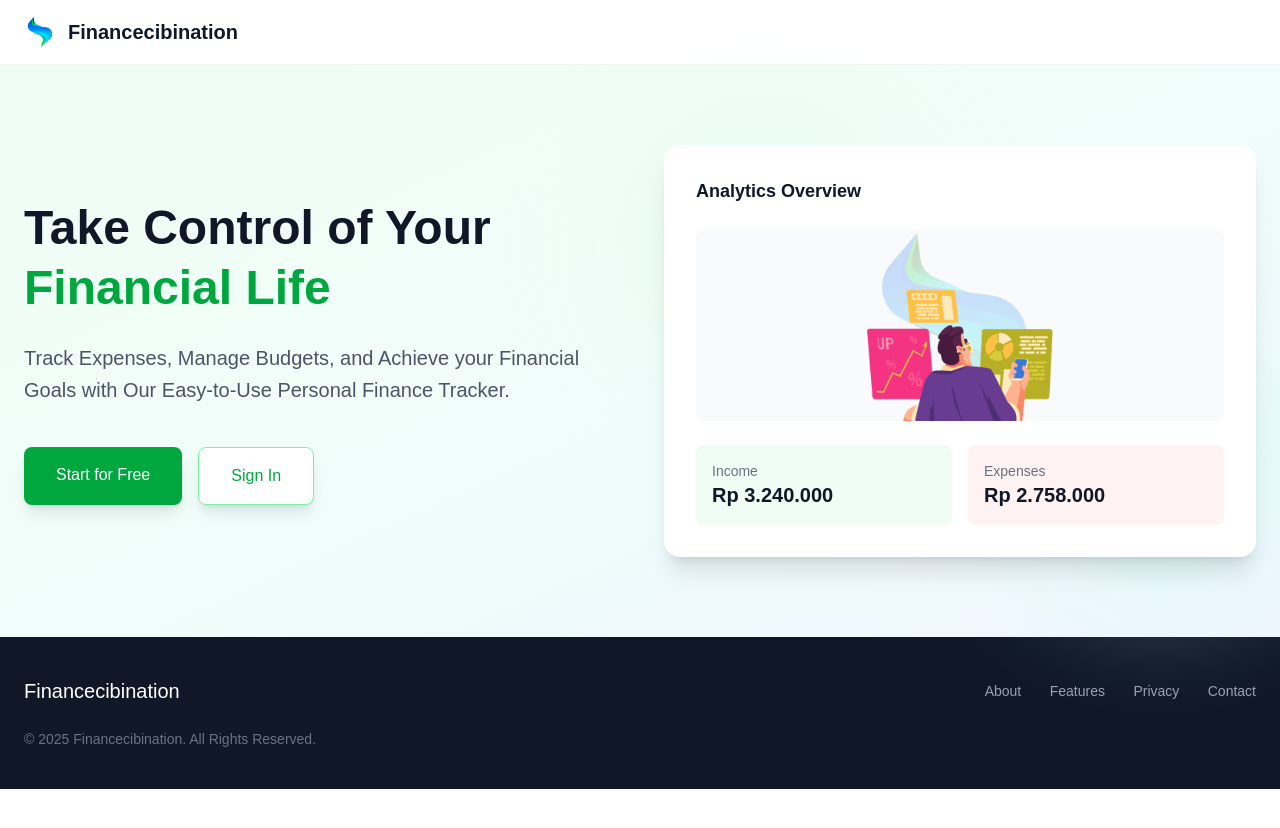
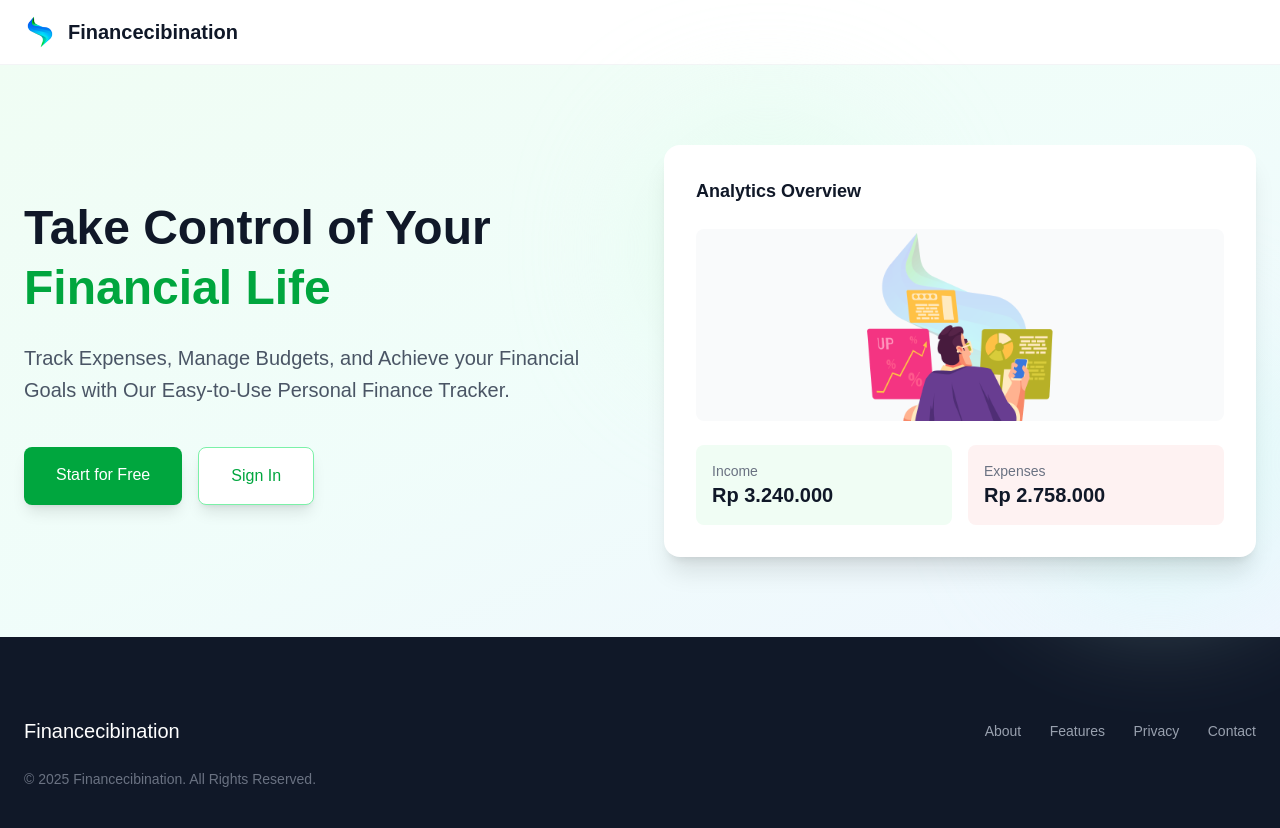
Before and after one commit to rznive/FE-Financecibination, a React (Vite) app: page / in a window 1280 px wide. Shown: the top 828 px of the page. Before the commit the page ends 800 px from the top, so only its background shows below. Built offline with nearby package versions, Linux system fonts and the light colour scheme.

Commit message:
Fix Assets Path

```diff
--- a/src/components/Header.jsx
+++ b/src/components/Header.jsx
@@ -30,7 +30,7 @@ export default function Header({ sidebarOpen, setSidebarOpen }) {
           {/* Logo */}
           <div className="mr-3">
             <img
-              src="/public/financecibination.png"
+              src="/financecibination.png"
               alt="Financecibination Logo"
               className="h-8 w-auto"
             />
--- a/src/pages/homePage.jsx
+++ b/src/pages/homePage.jsx
@@ -75,7 +75,7 @@ const HomePage = () => {
           </div>
         </div>
       </section>
-      <footer className="bg-gray-900 text-gray-400 py-10">
+      <footer className="bg-gray-900 text-gray-400 py-20">
         <div className="max-w-7xl mx-auto px-6">
           <div className="flex flex-col md:flex-row justify-between items-center">
             <div className="flex items-center mb-6 md:mb-0">
```
